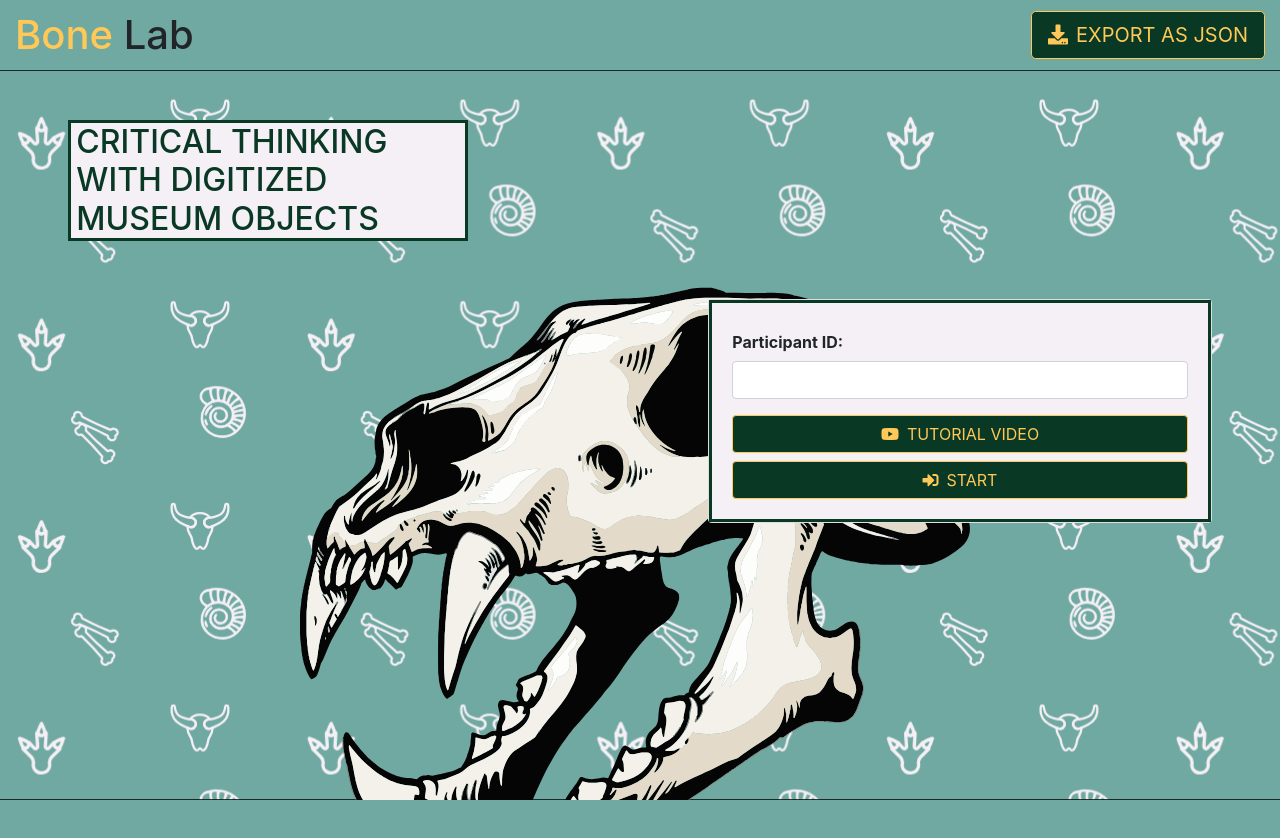
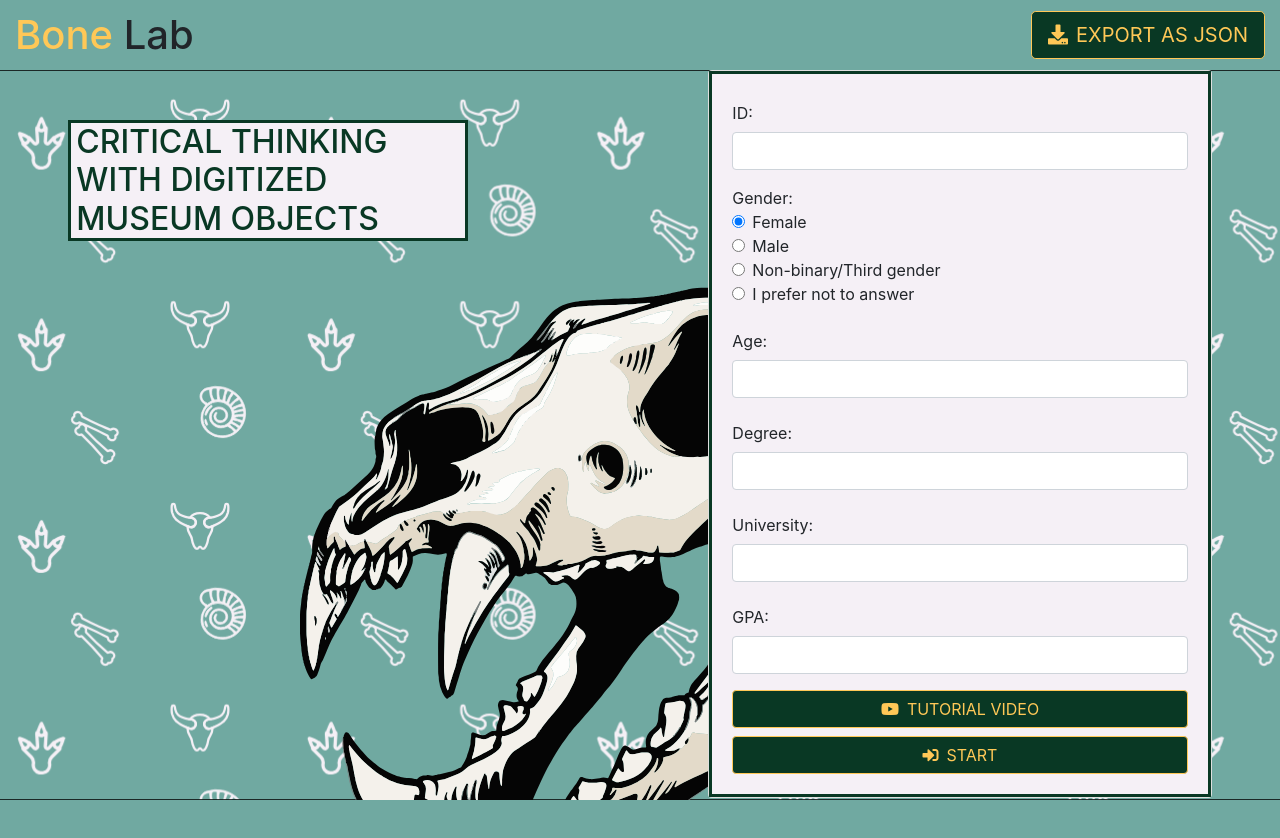
Before and after one commit to Morreducation/BoneLab, a plain HTML site: page index.html in a window 1280 px wide. Before the commit the page ends 800 px from the top, so only its background shows below. Drawn offline with nearby package versions, Linux system fonts and the light colour scheme.

Commit message:
Add files via upload

```diff
--- a/index.html
+++ b/index.html
@@ -36,8 +36,66 @@
 						<div class="card-body" style="background-color: #f5f0f6; border-style: solid; border-color: #093824;">
 							<form>
 								<div class="form-group">
-									<label for="input_username" class="col-form-label" style="text-secondary"><strong>Participant ID:</strong></label>
+									<label for="input_username" class="col-form-label">ID:</label>
 									<input type="text" class="form-control" id="input_username" />
+								</div>
+								<div class="form-group">
+									Gender:
+									<div class="form-check">
+										<input class="form-check-input" type="radio" name="gender_Radios" id="input_gender1" value="Female"
+											checked />
+										<label class="form-check-label" for="input_gender1">
+											Female
+										</label>
+									</div>
+									<div class="form-check">
+										<input class="form-check-input" type="radio" name="gender_Radios" id="input_gender2" value="Male" />
+										<label class="form-check-label" for="input_gender2">
+											Male
+										</label>
+									</div>
+									<div class="form-check">
+										<input class="form-check-input" type="radio" name="gender_Radios" id="input_gender3"
+											value="Non-binary/Third gender" />
+										<label class="form-check-label" for="input_gender3">
+											Non-binary/Third gender
+										</label>
+									</div>
+									<div class="form-check">
+										<input class="form-check-input" type="radio" name="gender_Radios" id="input_gender4"
+											value="I prefer not to answer" />
+										<label class="form-check-label" for="input_gender4">
+											I prefer not to answer
+										</label>
+									</div>
+									<!--<div class="form-check">
+										<input
+											class="form-check-input"
+											type="radio"
+											name="gender_Radios"
+											id="gender_Radios5"
+											value="Other"
+										/>
+										<label class="form-check-label" for="gender_Radios5">
+											Other
+										</label>
+									</div>-->
+								</div>
+								<div class="form-group">
+									<label for="input_age" class="col-form-label">Age:</label>
+									<input type="text" class="form-control" id="input_age" />
+								</div>
+								<div class="form-group">
+									<label for="input_degree" class="col-form-label">Degree:</label>
+									<input type="text" class="form-control" id="input_degree" />
+								</div>
+								<div class="form-group">
+									<label for="input_university" class="col-form-label">University:</label>
+									<input type="text" class="form-control" id="input_university" />
+								</div>
+								<div class="form-group">
+									<label for="input_gpa" class="col-form-label">GPA:</label>
+									<input type="text" class="form-control" id="input_gpa" />
 								</div>
 							</form>
 							<button id="btn_tutorialvideo" class="btn btn-primary w-100 mb-2  text-uppercase" onclick="window.open('https://youtu.be/9O5zKJ01bfE','_blank','resizable=yes')"><i class="fab fa-youtube mr-2"></i>tutorial video</button>
@@ -136,7 +194,7 @@
 						<div class="input-group-append">
 							<button class="btn btn-outline-secondary" type="button" id="btn_add">Add</button>
 						</div>
-						<small id="text_comment_help" class="form-text text-muted">Make observations by gathering information about the fossil.</small>
+						<small id="text_comment_help" class="text-secondary">Make observations by gathering information about the fossil.</small>
 					</div>
 					<ul class="list-group list-group-flush">
 						<li class="list-group-item text-justify cont_comment">
```
